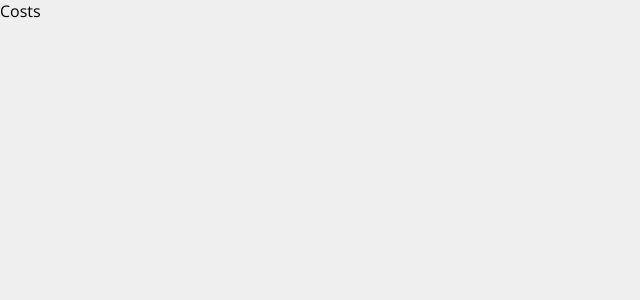
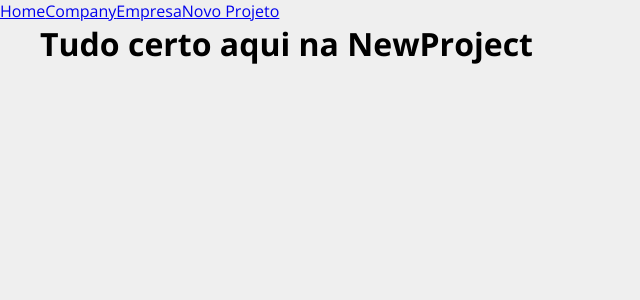
Before and after one commit to Samuel-Nun3s/Projeto-Costs-React, a React (Vite) app: page /newproject in a window 1280 px wide. Shown: the top 300 px of the page, without its empty margins (0-640 px from the left). Built offline with nearby package versions, Linux system fonts and the light colour scheme.

Commit message:
Estruturando o projeto

```diff
--- a/index.html
+++ b/index.html
@@ -2,7 +2,7 @@
 <html lang="en">
   <head>
     <meta charset="UTF-8" />
-    <link rel="icon" type="image/svg+xml" href="/public/favicon.ico" />
+    <link rel="icon" type="image/svg+xml" href="/favicon.ico" />
     <meta name="viewport" content="width=device-width, initial-scale=1.0" />
     <title>Costs</title>
     <!-- Google Fonts - Opens Sans -->
--- a/src/App.jsx
+++ b/src/App.jsx
@@ -1,8 +1,29 @@
+import { BrowserRouter as Router, Routes, Route, Link} from 'react-router-dom';
+import Home from './components/pages/Home';
+import Company from './components/pages/Company';
+import Contact from './components/pages/Contact';
+import NewProject from './components/pages/NewProject';
+
+import Container from './components/layout/Container';
+
 function App() {
   return (
-    <div className="App">
-      <p>Costs</p>
-    </div>
+      <Router>
+        <div>
+          <Link to='/'>Home</Link>
+          <Link to='/company'>Company</Link>
+          <Link to='/contact'>Empresa</Link>
+          <Link to='/newproject'>Novo Projeto</Link>
+        </div>
+        <Container customClass='min-height'>
+          <Routes>
+            <Route path='/' element={<Home />}></Route>
+            <Route path='/company' element={<Company />}></Route>
+            <Route path='/contact' element={<Contact />}></Route>
+            <Route path='/newproject' element={<NewProject />}></Route>
+          </Routes>
+        </Container>
+      </Router>
   )
 }
 
--- /dev/null
+++ b/src/components/layout/Container.jsx
@@ -0,0 +1,7 @@
+import styles from './Container.module.css';
+
+function Container(props) {
+  return <div className={`${styles.container} ${styles[props.customClass]}`}>{props.children}</div>
+}
+
+export default Container;
--- /dev/null
+++ b/src/components/layout/Container.module.css
@@ -0,0 +1,20 @@
+.container {
+  width: 1200px;
+  display: flex;
+  justify-content: space-between;
+  margin: 0 auto;
+  flex-wrap: wrap;
+}
+
+.min-height {
+  min-height: 70%;
+}
+
+.start {
+  justify-content: flex-start;
+}
+
+.column {
+  flex-direction: column;
+  justify-content: flex-start;
+}
--- /dev/null
+++ b/src/components/pages/Company.jsx
@@ -0,0 +1,9 @@
+import React from "react";
+
+function Company() {
+  return (
+    <h1>Tudo certo aqui na Company</h1>
+  )
+}
+
+export default Company;
--- /dev/null
+++ b/src/components/pages/Contact.jsx
@@ -0,0 +1,9 @@
+import React from "react";
+
+function Contact() {
+  return (
+    <h1>Tudo certo aqui no Contact</h1>
+  )
+}
+
+export default Contact;
--- /dev/null
+++ b/src/components/pages/Home.jsx
@@ -0,0 +1,9 @@
+import React from "react";
+
+function Home() {
+  return (
+    <h1>Tudo certo aqui na Home</h1>
+  )
+}
+
+export default Home;
--- /dev/null
+++ b/src/components/pages/NewProject.jsx
@@ -0,0 +1,9 @@
+import React from "react";
+
+function NewProject() {
+  return(
+    <h1>Tudo certo aqui na NewProject</h1>
+  )
+}
+
+export default NewProject;
```
